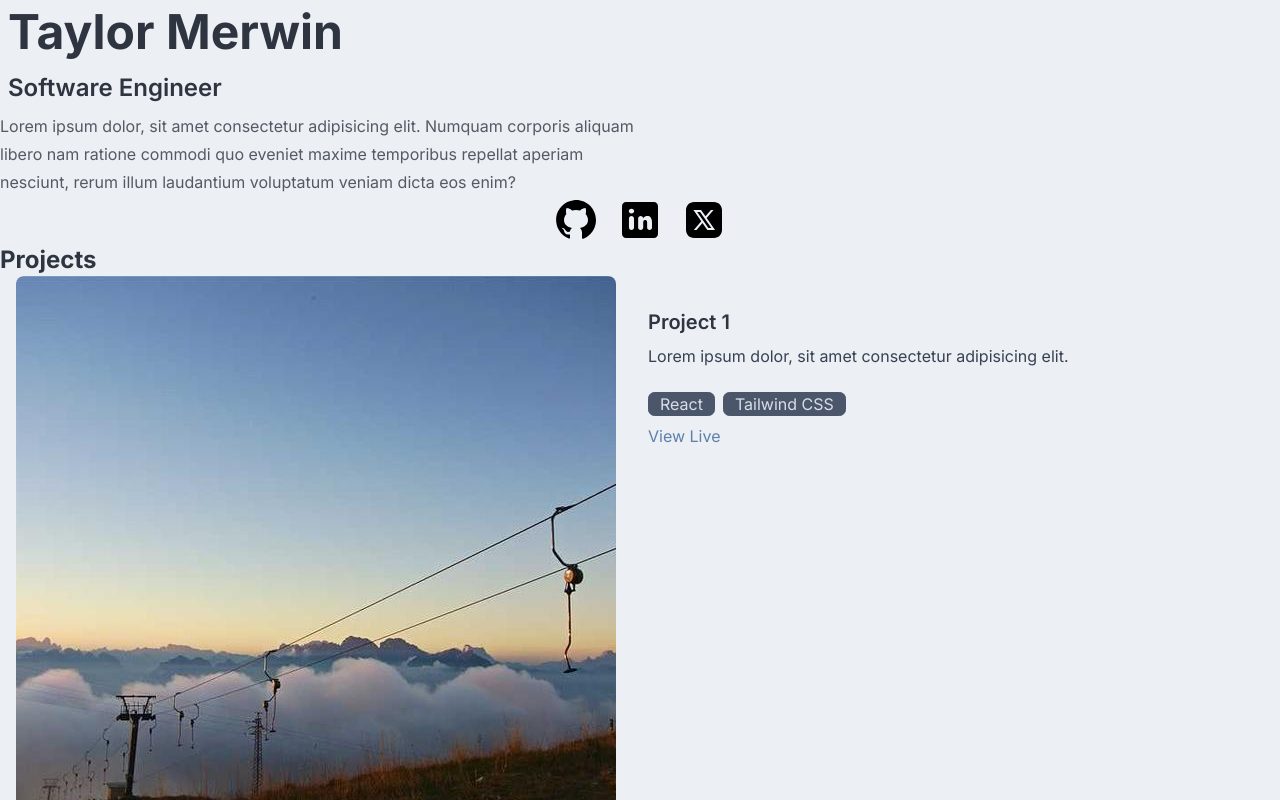
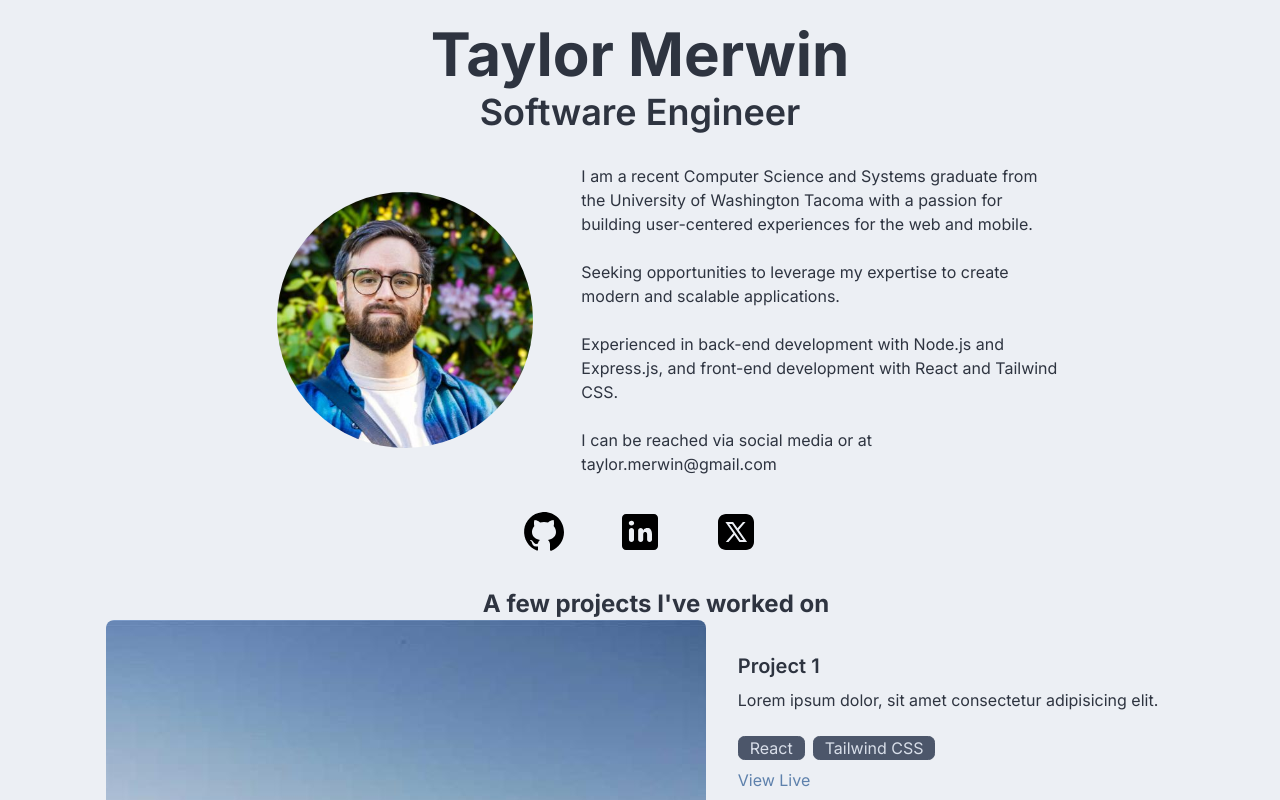
Before and after one commit to TaylorMerwin/next-portfolio, a Next.js app: page / in a window 1280 px wide. Shown: the top 800 px of the page. Built offline with nearby package versions, Linux system fonts and the light colour scheme.

Commit message:
updated style and layout

```diff
--- /dev/null
+++ b/src/app/components/Avatar.tsx
@@ -0,0 +1,11 @@
+import React from "react";
+
+export default function Avatar() {
+  return (
+    <div className="avatar">
+      <div className="rounded-full w-48 m-8 lg:w-64">
+        <img src="profile.jpeg" alt="Taylor Merwin"/>
+      </div>
+    </div>
+  );
+}
--- a/src/app/components/Header.tsx
+++ b/src/app/components/Header.tsx
@@ -3,8 +3,10 @@ import React from "react";
 export default function Header() {
   return (
     <header>
-      <h1 className="text-5xl p-2 font-bold">Taylor Merwin</h1>
-      <h2 className="text-2xl p-2 font-semibold">Software Engineer</h2>
+      <div className="flex flex-col mt-6 justify-center text-center">
+      <h1 className="text-5xl lg:text-6xl mb-2 font-bold">Taylor Merwin</h1>
+      <h2 className="text-3xl lg:text-4xl font-semibold">Software Engineer</h2>
+      </div>
     </header>
   );
 }
--- a/src/app/components/Intro.tsx
+++ b/src/app/components/Intro.tsx
@@ -1,28 +1,32 @@
 import React from "react";
+import Header from "./Header";
+import Socials from "./Socials";
+import Avatar from "./Avatar";
 
 export default function Intro() {
   return (
-    <>
-      <p className="prose">
-        Lorem ipsum dolor, sit amet consectetur adipisicing elit. Numquam
-        corporis aliquam libero nam ratione commodi quo eveniet maxime
-        temporibus repellat aperiam nesciunt, rerum illum laudantium voluptatum
-        veniam dicta eos enim?
-      </p>
-      <div className="flex flex-row justify-center space-x-4">
-        <a href="https://github.com/taylormerwin" rel="noopener noreferrer">
-          <img src="github.svg" alt="Github" />
-        </a>
-        <a
-          href="https://www.linkedin.com/in/taylormerwin/"
-          rel="noopener noreferrer"
-        >
-          <img src="linkedin.svg" alt="LinkedIn" />
-        </a>
-        <a href="https://twitter.com/taylormerwin" rel="noopener noreferrer">
-          <img src="twitterx.svg" alt="Twitter" />
-        </a>
+    <div className="flex flex-col items-center">
+      <div className="flex flex-col items-center md:w-2/3">
+        <Header />
+        <div className="flex flex-col md:flex-row md:items-center">
+          <div className="md:w-2/3 flex justify-center md:pl-8">
+            <Avatar />
+          </div>
+          <div className="">
+            <p className="ml-4 mr-2 m-8">
+              I am a recent Computer Science and Systems graduate from the University of Washington Tacoma with a
+              passion for building user-centered experiences for the web and
+              mobile.<br/><br/>Seeking opportunities to leverage my expertise to
+              create modern and scalable applications.<br/><br/>Experienced in
+              back-end development with Node.js and Express.js, and front-end
+              development with React and Tailwind CSS.<br/><br/>I can be reached via social media or at <a className="hover:text-primary" href="mailto:taylor.merwin@gmail.com">taylor.merwin@gmail.com</a>
+            </p>
+          </div>
+        </div>
+        <div className="flex justify-center">
+          <Socials />
+        </div>
       </div>
-    </>
+    </div>
   );
 }
--- a/src/app/components/ProjectCard.tsx
+++ b/src/app/components/ProjectCard.tsx
@@ -26,9 +26,9 @@ export default function ProjectCard({ title, description, imageUrl, liveUrl, cod
       <div className="card-body"> {/* Content Container (2/3 width) */}
         <div>
           <a href={codeUrl} target="_blank" rel="noopener noreferrer">
-            <h3 className="card-title hover:text-secondary">{title}</h3>
+            <h3 className="card-title hover:text-primary">{title}</h3>
           </a>
-          <p className="text-gray-700 mt-2 mb-4">{description}</p>
+          <p className="mt-2 mb-4">{description}</p>
         </div>
 
         <div className="card-actions">
--- a/src/app/components/Projects.tsx
+++ b/src/app/components/Projects.tsx
@@ -18,12 +18,14 @@ interface ProjectsProps {
 export default function Projects({ projects }: ProjectsProps) {
   return (
     <div className="flex flex-col">
-      <h2 className="text-2xl font-bold">Projects</h2>
+      <div className="flex flex-col md:items-center md:mt-8">
+      <h2 className="text-2xl font-bold ml-8">A few projects I've worked on</h2>
       {projects.map((project) => (
         <div key={project.title} className="mb-2">
           <ProjectCard {...project} />
         </div>
       ))}
     </div>
+    </div>
   );
 }
--- /dev/null
+++ b/src/app/components/Socials.tsx
@@ -0,0 +1,22 @@
+import React from "react";
+
+export default function Socials() {
+  return (
+    <>
+      <div className="flex flex-row justify-center space-x-8 lg:space-x-12">
+        <a href="https://github.com/taylormerwin" rel="noopener noreferrer">
+          <img src="github.svg" alt="Github" />
+        </a>
+        <a
+          href="https://www.linkedin.com/in/taylormerwin/"
+          rel="noopener noreferrer"
+        >
+          <img src="linkedin.svg" alt="LinkedIn" />
+        </a>
+        <a href="https://twitter.com/taylormerwin" rel="noopener noreferrer">
+          <img src="twitterx.svg" alt="TwitterX" />
+        </a>
+      </div>
+    </>
+  );
+}
--- a/src/app/page.tsx
+++ b/src/app/page.tsx
@@ -44,7 +44,6 @@ const projectData = [
 export default function Home() {
   return (
     <>
-    <Header/>
     <Intro/>
     <Projects projects={projectData}/>
     </>
```
Also changed, not shown: public/profile.jpeg (added).
